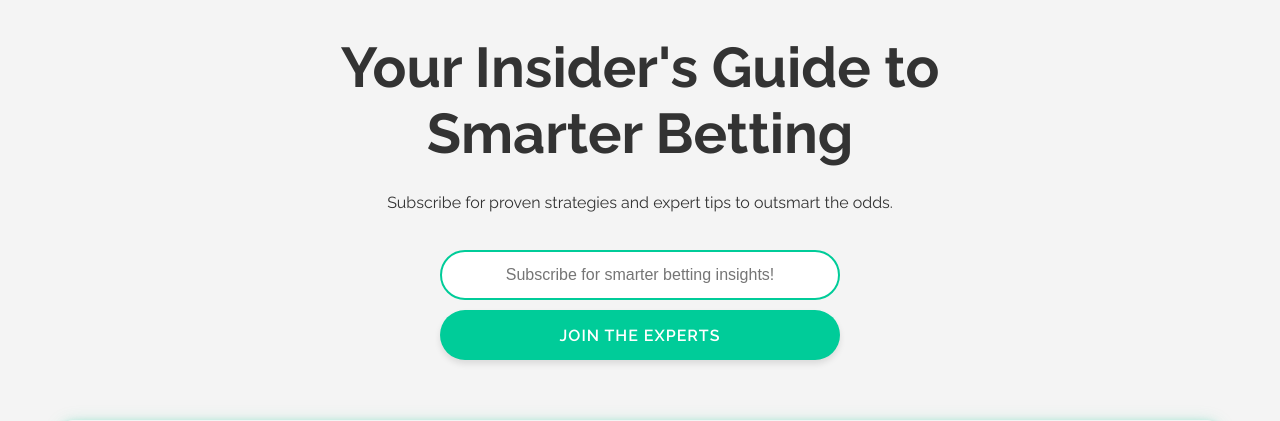
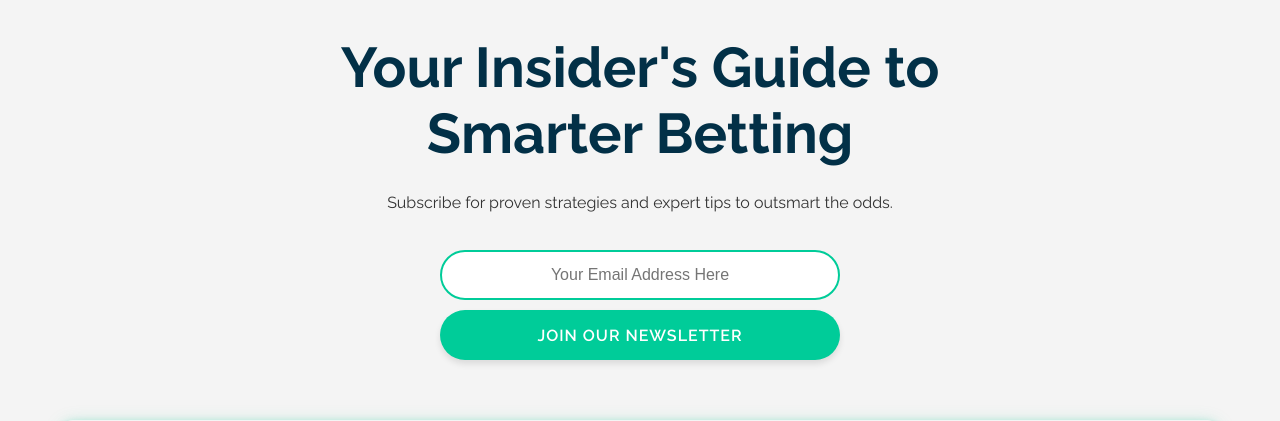
Before and after one commit to sportsbetgrowth/website, a Flask app: page / in a window 1280 px wide. Shown: the part 112-533 px from the top of the page. Run offline with Flask 3, Linux system fonts and the light colour scheme; some libraries are stand-ins or nearby versions.

Commit message:
Updates to SIte

```diff
--- a/sportsbetgrowth-site/static/css/styles.css
+++ b/sportsbetgrowth-site/static/css/styles.css
@@ -146,6 +146,7 @@ body {
 #main-highlight-a h2{
     font-size: 3.5rem;
     margin-bottom: 10px;
+    color:#023047
 }
 
 /* Centralized Container Class */
--- a/sportsbetgrowth-site/static/js/subscribe.js
+++ b/sportsbetgrowth-site/static/js/subscribe.js
@@ -3,12 +3,34 @@ document.getElementById('newsletter-form').addEventListener('submit', async func
 
     const emailInput = document.getElementById('emailInput');
     const form = document.getElementById('newsletter-form');
+    const honeypot = form.querySelector('input[name="honeypot"]');
 
     // Reset form styles
     form.classList.remove('success', 'error');
     emailInput.placeholder = 'Your email address here';
 
+    // 🛠 Honeypot Spam Protection
+    if (honeypot && honeypot.value) {
+        return; // If the honeypot is filled, likely a bot, so do nothing
+    }
+
+    // 🛠 Prevent Empty Email Submission
+    if (emailInput.value.trim() === '') {
+        form.classList.add('error');
+        emailInput.placeholder = 'Please enter your email address.';
+        return;
+    }
+
+    // 🛠 Handle Offline Submissions
+    if (!navigator.onLine) {
+        form.classList.add('error');
+        emailInput.value = '';
+        emailInput.placeholder = 'You appear to be offline. Please check your connection.';
+        return;
+    }
+
     try {
+        // Show loading state (optional)
         const response = await fetch('/subscribe', {
             method: 'POST',
             headers: {
@@ -19,16 +41,16 @@ document.getElementById('newsletter-form').addEventListener('submit', async func
 
         const result = await response.json();
 
+        // 🛠 Success Feedback
         if (result.success) {
-            // Success feedback
             form.classList.add('success');
             emailInput.value = '';
             emailInput.placeholder = "You're all signed up!";
         } else {
-            // Error feedback
+            // 🛠 Error Feedback
             form.classList.add('error');
             emailInput.value = '';
-            emailInput.placeholder = "You're already subscribed!";
+            emailInput.placeholder = result.message || "You're already subscribed!";
         }
 
         // Reset form styles after 5 seconds
--- a/sportsbetgrowth-site/templates/index.html
+++ b/sportsbetgrowth-site/templates/index.html
@@ -23,8 +23,9 @@
 
             <!-- Email Signup Form -->
             <form id="newsletter-form" action="/subscribe" method="POST" class="stacked-form">
-                <input type="email" id="emailInput" name="email" placeholder="Subscribe for smarter betting insights!" required>
-                <button type="submit" class="cta-button">Join the Experts</button>
+                <input type="text" name="honeypot" style="display: none;">
+                <input type="email" id="emailInput" name="email" placeholder="Your Email Address Here" required>
+                <button type="submit" class="cta-button">Join Our Newsletter</button>
             </form>
         </div>
         <div class="image-container">
```
